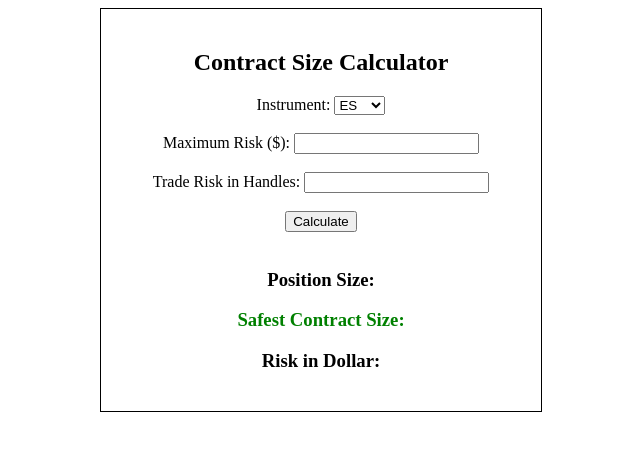
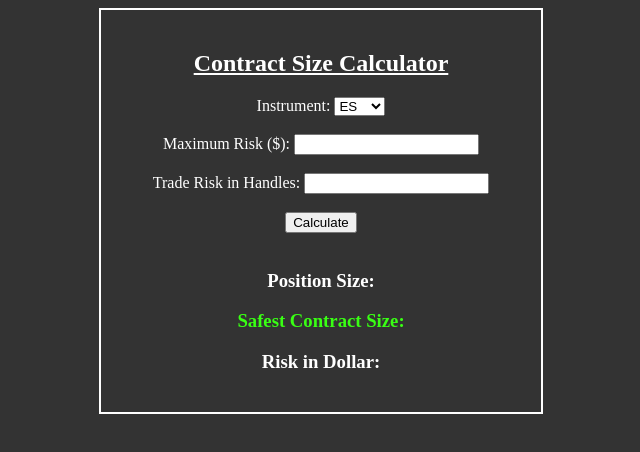
Before and after one commit to RaghulPrabhakaran/EminiContractSizeCalculator, a plain HTML site: page index.html in a window 1280 px wide. Shown: the whole page, without its empty margins (319-959 px from the left). Drawn offline with Linux system fonts and the light colour scheme.

Commit message:
Add files via upload

```diff
--- a/index.html
+++ b/index.html
@@ -7,14 +7,14 @@
 			width: 400px;
 			margin: auto;
 			padding: 20px;
-			border: 1px solid black;
+			border: 2px solid white;
 			text-align: center;
 		}
 	</style>
 </head>
-<body>
+<body style="background-color: #333; color: white;">
 	<div id="calculator-box">
-		<h2>Contract Size Calculator</h2>
+		<h2><u>Contract Size Calculator</u></h2>
 		<label for="instrument">Instrument:</label>
 		<select id="instrument">
 			<option value="ES">ES</option>
@@ -30,7 +30,7 @@
 		<button onclick="calculatePositionSize()">Calculate</button>
 		<br><br>
 		<h3>Position Size: <span id="position-size"></span></h3>
-		<h3 style="color:green">Safest Contract Size: <span id="safest-position-size"></span></h3>
+		<h3 style="color:#39FF14">Safest Contract Size: <span id="safest-position-size"></span></h3>
 		<h3>Risk in Dollar: <span id="risk-in-dollar"></span></h3>
 		<p id="alert" style="color:red"></p>
 	</div>
```
